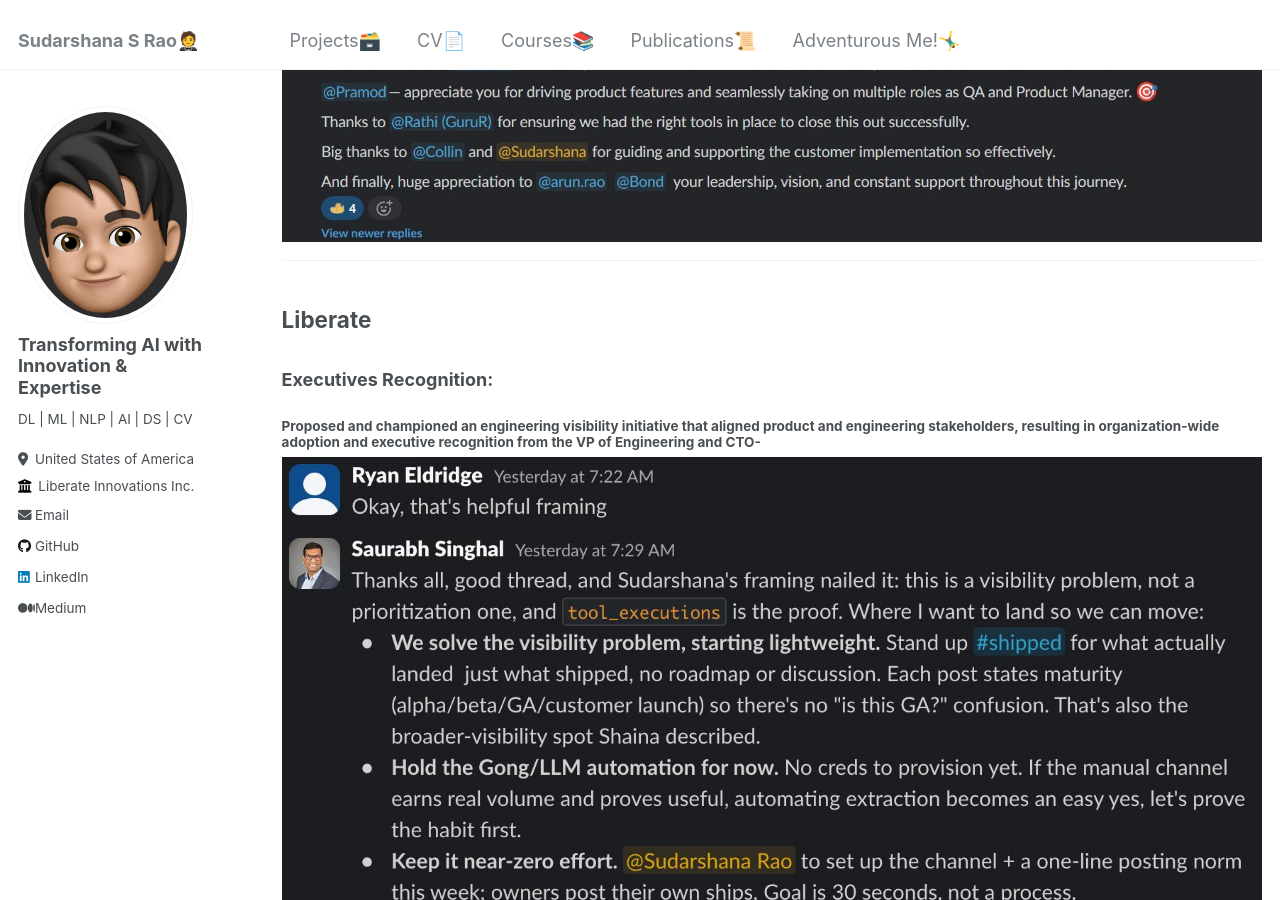
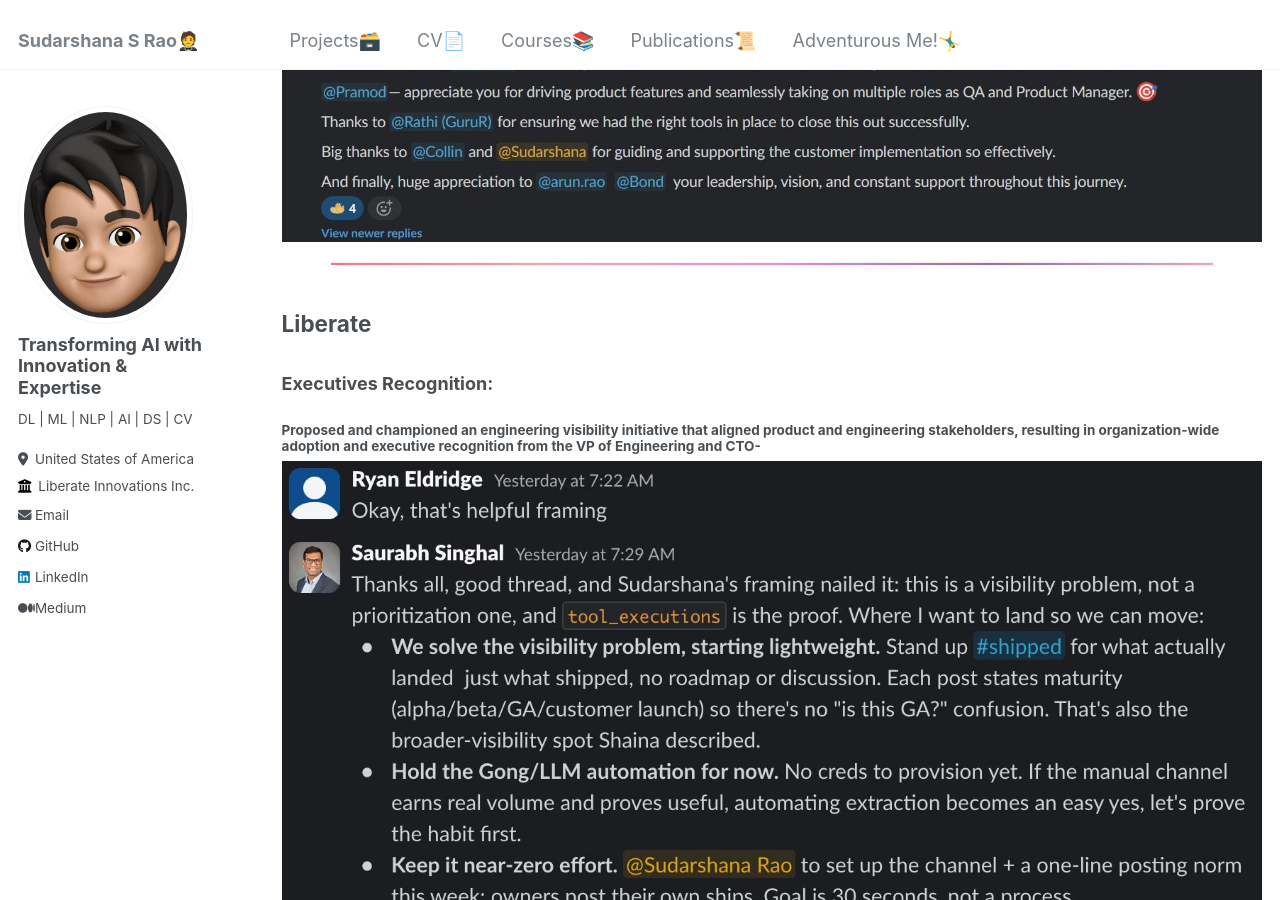
Before and after one commit to SudarshanaSRao/SudarshanaSRao.github.io, a Jekyll site: the page built from _pages/achievements.md, in a window 1280 px wide and 900 px high, scrolled down 4223 px. Built offline with Jekyll 4.4.1, drawn with Linux system fonts in a browser that asks for light colours.

Commit message:
Update achievements.md

```diff
--- a/_pages/achievements.md
+++ b/_pages/achievements.md
@@ -81,7 +81,7 @@
   background: linear-gradient(135deg, #ff7078 0%, #f8a1b0 25%, #f58ad4 50%, #8b70c1 75%, #f8a1b0 100%);
 }
 </style>
-<hr class="project-separator">
+<hr class="separator">
 
 ## Liberate
 
```
